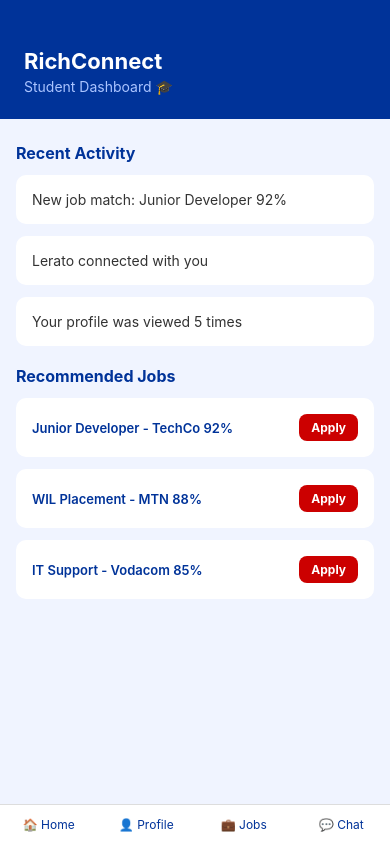
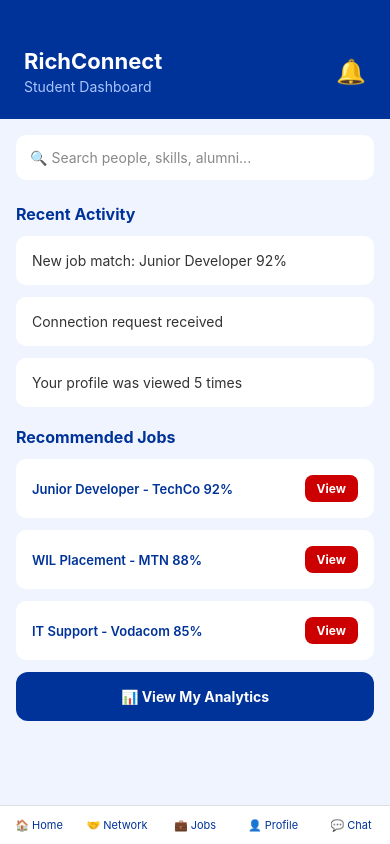
Before and after one commit to 24NgoashengMartin/RichConnect, a React Native app: screen /StudentDashboard in a window 390 px wide. Built offline with nearby package versions, Linux system fonts and the light colour scheme.

Commit message:
Notifications, real messaging, search users, connections - full social features

```diff
--- a/App.js
+++ b/App.js
@@ -15,6 +15,7 @@ import PendingApproval from './screens/PendingApproval';
 import SearchScreen from './screens/SearchScreen';
 import ConnectionsScreen from './screens/ConnectionsScreen';
 import MessagingScreen from './screens/MessagingScreen';
+import NotificationsScreen from './screens/NotificationsScreen';
 
 const Stack = createStackNavigator();
 
@@ -36,6 +37,7 @@ function App() {
         <Stack.Screen name="Search" component={SearchScreen} />
         <Stack.Screen name="Connections" component={ConnectionsScreen} />
         <Stack.Screen name="Messaging" component={MessagingScreen} />
+        <Stack.Screen name="Notifications" component={NotificationsScreen} />
       </Stack.Navigator>
     </NavigationContainer>
   );
--- /dev/null
+++ b/screens/NotificationsScreen.js
@@ -0,0 +1,75 @@
+import React, { useState, useEffect } from 'react';
+import { View, Text, StyleSheet, ScrollView, TouchableOpacity } from 'react-native';
+import { collection, query, where, onSnapshot, updateDoc, doc } from 'firebase/firestore';
+import { auth, db } from '../firebase';
+
+export default function NotificationsScreen({ navigation }) {
+  const [notifications, setNotifications] = useState([]);
+
+  useEffect(() => {
+    const uid = auth.currentUser.uid;
+    const q = query(collection(db, 'connections'), where('to', '==', uid));
+    const unsubscribe = onSnapshot(q, snapshot => {
+      const notifs = snapshot.docs.map(d => ({ id: d.id, ...d.data() }));
+      setNotifications(notifs);
+    });
+    return unsubscribe;
+  }, []);
+
+  return (
+    <View style={styles.container}>
+      <View style={styles.header}>
+        <TouchableOpacity onPress={() => navigation.goBack()}><Text style={styles.back}>Back</Text></TouchableOpacity>
+        <Text style={styles.headerTitle}>Notifications 🔔</Text>
+      </View>
+      <ScrollView style={styles.content}>
+        {notifications.length === 0 && (
+          <View style={styles.emptyCard}>
+            <Text style={styles.emptyText}>No notifications yet</Text>
+          </View>
+        )}
+        {notifications.map(notif => (
+          <View key={notif.id} style={styles.notifCard}>
+            <View style={styles.avatar}>
+              <Text style={styles.avatarText}>{notif.fromEmail ? notif.fromEmail[0].toUpperCase() : '?'}</Text>
+            </View>
+            <View style={styles.info}>
+              <Text style={styles.notifText}>
+                <Text style={styles.bold}>{notif.fromEmail}</Text>
+                {notif.status === 'pending' ? ' sent you a connection request' : notif.status === 'accepted' ? ' accepted your connection' : ' declined your connection'}
+              </Text>
+              <View style={[styles.badge, { backgroundColor: notif.status === 'pending' ? '#f0a500' : notif.status === 'accepted' ? '#00aa44' : '#CC0000' }]}>
+                <Text style={styles.badgeText}>{notif.status}</Text>
+              </View>
+            </View>
+            {notif.status === 'pending' && (
+              <TouchableOpacity style={styles.viewBtn} onPress={() => navigation.navigate('Connections')}>
+                <Text style={styles.viewBtnText}>View</Text>
+              </TouchableOpacity>
+            )}
+          </View>
+        ))}
+      </ScrollView>
+    </View>
+  );
+}
+
+const styles = StyleSheet.create({
+  container: { flex: 1, backgroundColor: '#f0f4ff' },
+  header: { backgroundColor: '#003399', padding: 24, paddingTop: 48, flexDirection: 'row', alignItems: 'center', gap: 16 },
+  back: { color: '#aac4ff', fontSize: 16 },
+  headerTitle: { color: '#fff', fontSize: 18, fontWeight: 'bold' },
+  content: { padding: 16 },
+  emptyCard: { backgroundColor: '#fff', borderRadius: 10, padding: 32, alignItems: 'center', elevation: 2 },
+  emptyText: { color: '#888', fontSize: 14 },
+  notifCard: { backgroundColor: '#fff', borderRadius: 12, padding: 16, marginBottom: 12, elevation: 2, flexDirection: 'row', alignItems: 'center' },
+  avatar: { width: 44, height: 44, borderRadius: 22, backgroundColor: '#003399', alignItems: 'center', justifyContent: 'center', marginRight: 12 },
+  avatarText: { color: '#fff', fontSize: 18, fontWeight: 'bold' },
+  info: { flex: 1 },
+  notifText: { fontSize: 13, color: '#333', lineHeight: 18 },
+  bold: { fontWeight: 'bold', color: '#003399' },
+  badge: { alignSelf: 'flex-start', paddingHorizontal: 8, paddingVertical: 3, borderRadius: 10, marginTop: 6 },
+  badgeText: { color: '#fff', fontSize: 10, fontWeight: 'bold' },
+  viewBtn: { backgroundColor: '#003399', paddingHorizontal: 12, paddingVertical: 6, borderRadius: 8 },
+  viewBtnText: { color: '#fff', fontSize: 12, fontWeight: 'bold' },
+});
--- a/screens/StudentDashboard.js
+++ b/screens/StudentDashboard.js
@@ -5,12 +5,20 @@ export default function StudentDashboard({ navigation }) {
   return (
     <View style={styles.container}>
       <View style={styles.header}>
-        <Text style={styles.headerTitle}>RichConnect</Text>
-        <Text style={styles.headerSub}>Student Dashboard 🎓</Text>
+        <View>
+          <Text style={styles.headerTitle}>RichConnect</Text>
+          <Text style={styles.headerSub}>Student Dashboard</Text>
+        </View>
+        <TouchableOpacity onPress={() => navigation.navigate('Notifications')}>
+          <Text style={styles.bell}>🔔</Text>
+        </TouchableOpacity>
       </View>
       <ScrollView style={styles.feed}>
+        <TouchableOpacity style={styles.searchBar} onPress={() => navigation.navigate('Search')}>
+          <Text style={styles.searchText}>🔍 Search people, skills, alumni...</Text>
+        </TouchableOpacity>
         <Text style={styles.sectionTitle}>Recent Activity</Text>
-        {['New job match: Junior Developer 92%', 'Lerato connected with you', 'Your profile was viewed 5 times'].map((item, i) => (
+        {['New job match: Junior Developer 92%', 'Connection request received', 'Your profile was viewed 5 times'].map((item, i) => (
           <View key={i} style={styles.card}>
             <Text style={styles.cardText}>{item}</Text>
           </View>
@@ -19,16 +27,20 @@ export default function StudentDashboard({ navigation }) {
         {['Junior Developer - TechCo 92%', 'WIL Placement - MTN 88%', 'IT Support - Vodacom 85%'].map((item, i) => (
           <View key={i} style={styles.jobCard}>
             <Text style={styles.jobText}>{item}</Text>
-            <TouchableOpacity style={styles.applyBtn}>
-              <Text style={styles.applyText}>Apply</Text>
+            <TouchableOpacity style={styles.applyBtn} onPress={() => navigation.navigate('Jobs')}>
+              <Text style={styles.applyText}>View</Text>
             </TouchableOpacity>
           </View>
         ))}
+        <TouchableOpacity style={styles.analyticsBtn} onPress={() => navigation.navigate('Analytics')}>
+          <Text style={styles.analyticsBtnText}>📊 View My Analytics</Text>
+        </TouchableOpacity>
       </ScrollView>
       <View style={styles.bottomNav}>
         <TouchableOpacity style={styles.navItem}><Text style={styles.navText}>🏠 Home</Text></TouchableOpacity>
+        <TouchableOpacity style={styles.navItem} onPress={() => navigation.navigate('Connections')}><Text style={styles.navText}>🤝 Network</Text></TouchableOpacity>
+        <TouchableOpacity style={styles.navItem} onPress={() => navigation.navigate('Jobs')}><Text style={styles.navText}>💼 Jobs</Text></TouchableOpacity>
         <TouchableOpacity style={styles.navItem} onPress={() => navigation.navigate('Profile')}><Text style={styles.navText}>👤 Profile</Text></TouchableOpacity>
-        <TouchableOpacity style={styles.navItem} onPress={() => navigation.navigate('Jobs')}><Text style={styles.navText}>💼 Jobs</Text></TouchableOpacity>
         <TouchableOpacity style={styles.navItem} onPress={() => navigation.navigate('Chat')}><Text style={styles.navText}>💬 Chat</Text></TouchableOpacity>
       </View>
     </View>
@@ -37,10 +49,13 @@ export default function StudentDashboard({ navigation }) {
 
 const styles = StyleSheet.create({
   container: { flex: 1, backgroundColor: '#f0f4ff' },
-  header: { backgroundColor: '#003399', padding: 24, paddingTop: 48 },
+  header: { backgroundColor: '#003399', padding: 24, paddingTop: 48, flexDirection: 'row', justifyContent: 'space-between', alignItems: 'center' },
   headerTitle: { color: '#fff', fontSize: 22, fontWeight: 'bold' },
   headerSub: { color: '#aac4ff', fontSize: 14, marginTop: 4 },
+  bell: { fontSize: 24, color: '#fff' },
   feed: { padding: 16 },
+  searchBar: { backgroundColor: '#fff', borderRadius: 10, padding: 14, marginBottom: 16, elevation: 2 },
+  searchText: { color: '#888', fontSize: 14 },
   sectionTitle: { fontSize: 16, fontWeight: 'bold', color: '#003399', marginBottom: 12, marginTop: 8 },
   card: { backgroundColor: '#fff', borderRadius: 10, padding: 16, marginBottom: 12, elevation: 2 },
   cardText: { color: '#333', fontSize: 14 },
@@ -48,7 +63,9 @@ const styles = StyleSheet.create({
   jobText: { color: '#003399', fontSize: 13, fontWeight: '600', flex: 1 },
   applyBtn: { backgroundColor: '#CC0000', paddingHorizontal: 12, paddingVertical: 6, borderRadius: 8 },
   applyText: { color: '#fff', fontSize: 12, fontWeight: 'bold' },
+  analyticsBtn: { backgroundColor: '#003399', padding: 16, borderRadius: 12, alignItems: 'center', marginBottom: 16 },
+  analyticsBtnText: { color: '#fff', fontWeight: 'bold', fontSize: 14 },
   bottomNav: { flexDirection: 'row', backgroundColor: '#fff', borderTopWidth: 1, borderTopColor: '#ddd', paddingVertical: 12 },
   navItem: { flex: 1, alignItems: 'center' },
-  navText: { fontSize: 12, color: '#003399' },
+  navText: { fontSize: 11, color: '#003399' },
 });
```
